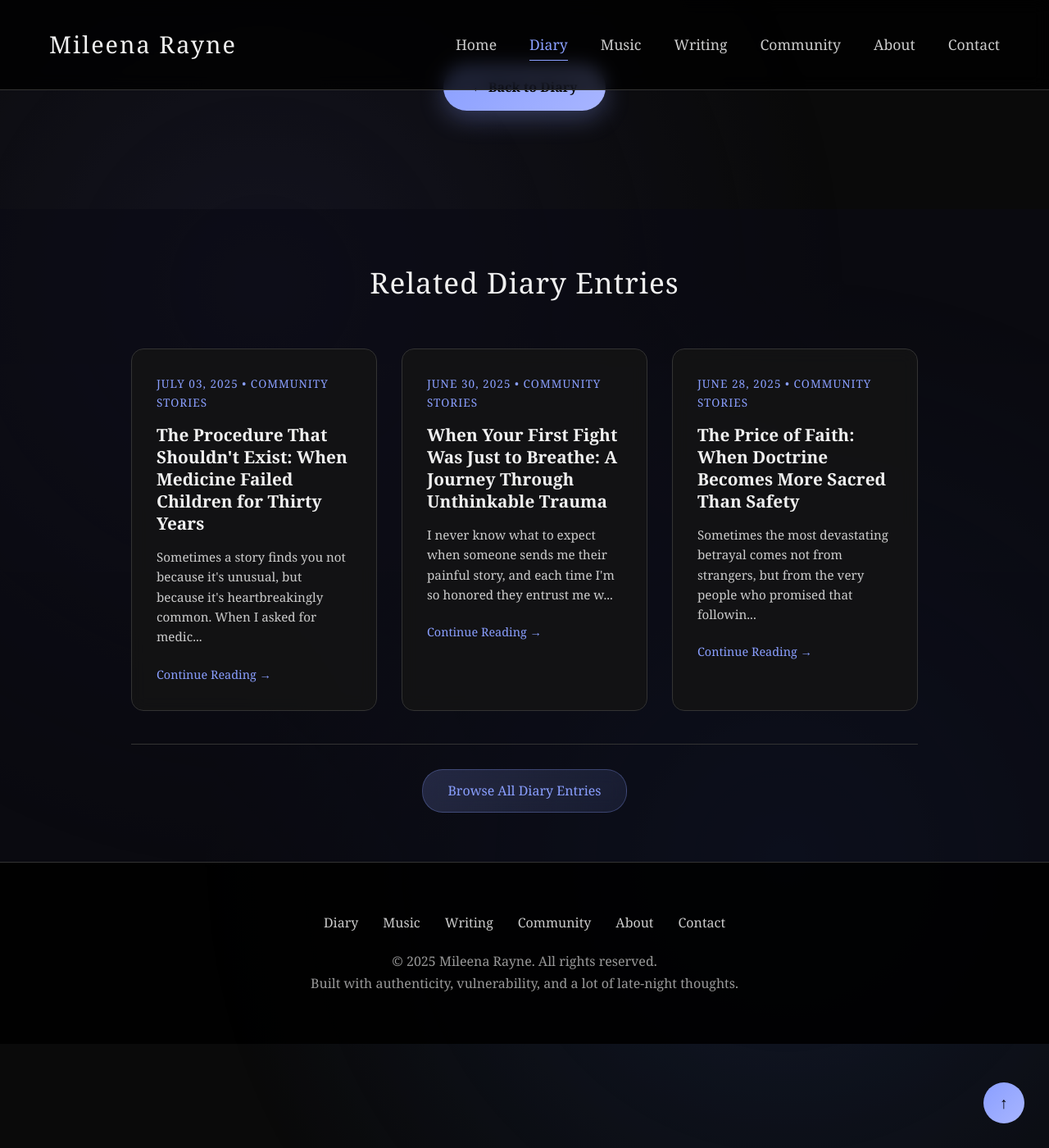
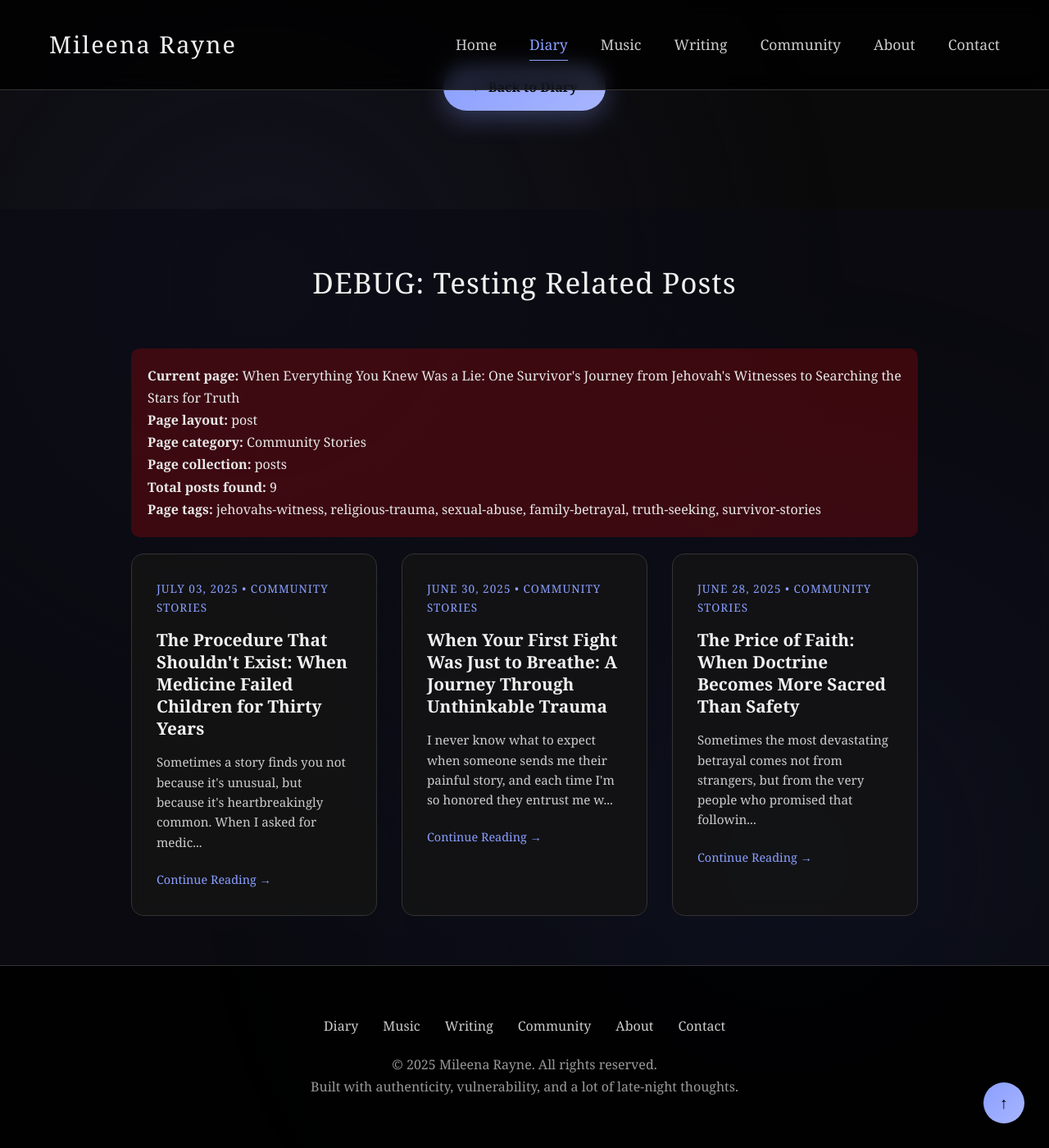
Before and after one commit to Mileena28/Mileena28.github.io, a Jekyll site: the page built from _posts/2025-06-22-when-everything-you-knew-was-a-lie.md, in a window 1280 px wide and 1400 px high, scrolled down 9281 px. Shown: the whole window at 82% size. Built offline with Jekyll 4.4.1, drawn with Linux system fonts in a browser that asks for light colours.

Commit message:
Update related-posts.html

```diff
--- a/_includes/related-posts.html
+++ b/_includes/related-posts.html
@@ -1,161 +1,44 @@
-<!-- Content-Type Specific Related Posts -->
-{% comment %}
-This version keeps diary posts and writing chapters completely separate:
-- Diary posts only recommend other diary posts
-- Writing chapters only recommend other writing chapters
-- Each has intelligent matching within its own content type
-{% endcomment %}
-
-{% comment %} Determine content type {% endcomment %}
-{% if page.collection == 'writing' or page.layout == 'chapter' or page.category contains 'Writing' %}
-  {% assign content_type = 'writing' %}
-{% else %}
-  {% assign content_type = 'diary' %}
-{% endif %}
-
-{% comment %} Get appropriate content pool {% endcomment %}
-{% if content_type == 'writing' %}
-  {% comment %} Only writing chapters/content {% endcomment %}
-  {% assign content_pool = site.posts | where_exp: "post", "post.url != page.url and (post.category contains 'Writing' or post.layout == 'chapter')" %}
-  {% if site.writing %}
-    {% assign writing_chapters = site.writing | where_exp: "chapter", "chapter.url != page.url" %}
-    {% assign content_pool = content_pool | concat: writing_chapters %}
-  {% endif %}
-{% else %}
-  {% comment %} Only diary posts (exclude writing content) {% endcomment %}
-  {% assign content_pool = site.posts | where_exp: "post", "post.url != page.url and post.category != 'Writing' and post.layout != 'chapter'" %}
-{% endif %}
-
-{% assign related_content = '' | split: '' %}
-
-{% if content_type == 'writing' %}
-  {% comment %} WRITING CONTENT MATCHING {% endcomment %}
-
-  {% comment %} Priority 1: Same book/series {% endcomment %}
-  {% if page.book_title or page.series %}
-    {% for content_item in content_pool %}
-      {% if (page.book_title and content_item.book_title == page.book_title) or (page.series and content_item.series == page.series) %}
-        {% assign related_content = related_content | push: content_item %}
-      {% endif %}
-    {% endfor %}
-  {% endif %}
-
-  {% comment %} Priority 2: Same tags (genre, themes) {% endcomment %}
-  {% if related_content.size < 3 and page.tags.size > 0 %}
-    {% for content_item in content_pool %}
-      {% unless related_content contains content_item %}
-        {% if content_item.tags %}
-          {% assign common_tags = page.tags | where_exp: "tag", "content_item.tags contains tag" %}
-          {% if common_tags.size > 0 %}
-            {% assign related_content = related_content | push: content_item %}
-          {% endif %}
-        {% endif %}
-      {% endunless %}
-    {% endfor %}
-  {% endif %}
-
-  {% comment %} Priority 3: Recent chapters {% endcomment %}
-  {% if related_content.size < 3 %}
-    {% assign recent_content = content_pool | sort: "date" | reverse %}
-    {% for content_item in recent_content %}
-      {% unless related_content contains content_item %}
-        {% assign related_content = related_content | push: content_item %}
-      {% endunless %}
-      {% if related_content.size >= 3 %}{% break %}{% endif %}
-    {% endfor %}
-  {% endif %}
-
-{% else %}
-  {% comment %} DIARY POST MATCHING {% endcomment %}
-
-  {% comment %} Priority 1: Same tags (topics like trauma, recovery, mental health) {% endcomment %}
-  {% if page.tags.size > 0 %}
-    {% for content_item in content_pool %}
-      {% if content_item.tags %}
-        {% assign common_tags = page.tags | where_exp: "tag", "content_item.tags contains tag" %}
-        {% if common_tags.size > 0 %}
-          {% assign related_content = related_content | push: content_item %}
-        {% endif %}
-      {% endif %}
-    {% endfor %}
-  {% endif %}
-
-  {% comment %} Priority 2: Same category {% endcomment %}
-  {% if related_content.size < 3 and page.category %}
-    {% for content_item in content_pool %}
-      {% unless related_content contains content_item %}
-        {% if content_item.category == page.category %}
-          {% assign related_content = related_content | push: content_item %}
-        {% endif %}
-      {% endunless %}
-    {% endfor %}
-  {% endif %}
-
-  {% comment %} Priority 3: Recent diary entries {% endcomment %}
-  {% if related_content.size < 3 %}
-    {% assign recent_content = content_pool | sort: "date" | reverse %}
-    {% for content_item in recent_content %}
-      {% unless related_content contains content_item %}
-        {% assign related_content = related_content | push: content_item %}
-      {% endunless %}
-      {% if related_content.size >= 3 %}{% break %}{% endif %}
-    {% endfor %}
-  {% endif %}
-{% endif %}
-
-{% comment %} Display related content {% endcomment %}
-{% if related_content.size > 0 %}
+<!-- DEBUG: Simple Related Posts Test -->
 <section class="related-posts-section">
   <div class="related-posts-container">
-    {% if content_type == 'writing' %}
-      <h3 class="related-posts-title">More Stories to Explore</h3>
-    {% else %}
-      <h3 class="related-posts-title">Related Diary Entries</h3>
-    {% endif %}
+    <h3 class="related-posts-title">DEBUG: Testing Related Posts</h3>
 
-    <div class="related-posts-grid">
-      {% for content_item in related_content limit:3 %}
-        <article class="related-post-card">
-          <div class="related-post-meta">
-            {{ content_item.date | date: "%B %d, %Y" }} •
-            {% if content_type == 'writing' %}
-              {% if content_item.book_title %}{{ content_item.book_title }}{% else %}Writing{% endif %}
-            {% else %}
-              {{ content_item.category | default: "Diary Entry" }}
+    <!-- Debug info -->
+    <div style="background: rgba(255,0,0,0.2); padding: 20px; margin: 20px 0; border-radius: 10px;">
+      <p><strong>Current page:</strong> {{ page.title }}</p>
+      <p><strong>Page layout:</strong> {{ page.layout }}</p>
+      <p><strong>Page category:</strong> {{ page.category }}</p>
+      <p><strong>Page collection:</strong> {{ page.collection }}</p>
+      <p><strong>Total posts found:</strong> {{ site.posts.size }}</p>
+
+      {% if page.tags %}
+        <p><strong>Page tags:</strong> {{ page.tags | join: ", " }}</p>
       {% endif %}
     </div>
 
+    <!-- Show recent posts regardless of type -->
+    <div class="related-posts-grid">
+      {% assign recent_posts = site.posts | where_exp: "post", "post.url != page.url" | sort: "date" | reverse %}
+
+      {% if recent_posts.size > 0 %}
+        {% for post in recent_posts limit:3 %}
+          <article class="related-post-card">
+            <div class="related-post-meta">
+              {{ post.date | date: "%B %d, %Y" }} • {{ post.category | default: "No Category" }}
+            </div>
             <h4 class="related-post-title">
-            <a href="{{ content_item.url }}">
-              {% if content_type == 'writing' and content_item.chapter_number %}
-                Chapter {{ content_item.chapter_number }}: {{ content_item.title }}
-              {% else %}
-                {{ content_item.title }}
-              {% endif %}
-            </a>
+              <a href="{{ post.url }}">{{ post.title }}</a>
             </h4>
-
             <p class="related-post-excerpt">
-            {{ content_item.excerpt | strip_html | truncate: 120 }}
+              {{ post.excerpt | strip_html | truncate: 120 }}
             </p>
-
-          <a href="{{ content_item.url }}" class="related-post-link">
-            {% if content_type == 'writing' %}
-              {% if content_item.chapter_number %}Read Chapter →{% else %}Read Story →{% endif %}
-            {% else %}
-              Continue Reading →
-            {% endif %}
-          </a>
+            <a href="{{ post.url }}" class="related-post-link">Continue Reading →</a>
           </article>
         {% endfor %}
-    </div>
-
-    {% comment %} Content-specific call-to-action {% endcomment %}
-    <div class="related-posts-footer">
-      {% if content_type == 'writing' %}
-        <a href="/writing/" class="explore-more-link">Explore All Stories</a>
       {% else %}
-        <a href="/diary/" class="explore-more-link">Browse All Diary Entries</a>
+        <p style="color: #ff6b6b; text-align: center; font-size: 1.2em;">
+          No other posts found! You may need more posts for related content to show.
+        </p>
       {% endif %}
     </div>
   </div>
@@ -187,7 +70,6 @@ This version keeps diary posts and writing chapters completely separate:
   display: grid;
   grid-template-columns: repeat(auto-fit, minmax(300px, 1fr));
   gap: 30px;
-  margin-bottom: 40px;
 }
 
 .related-post-card {
@@ -249,31 +131,6 @@ This version keeps diary posts and writing chapters completely separate:
   border-bottom-color: #8a9fff;
 }
 
-.related-posts-footer {
-  text-align: center;
-  padding-top: 30px;
-  border-top: 1px solid #333;
-}
-
-.explore-more-link {
-  display: inline-block;
-  padding: 12px 30px;
-  background: linear-gradient(135deg, rgba(138, 159, 255, 0.2), rgba(138, 159, 255, 0.1));
-  border: 1px solid rgba(138, 159, 255, 0.3);
-  color: #8a9fff;
-  text-decoration: none;
-  border-radius: 25px;
-  font-weight: 500;
-  transition: all 0.3s ease;
-  backdrop-filter: blur(10px);
-}
-
-.explore-more-link:hover {
-  background: linear-gradient(135deg, rgba(138, 159, 255, 0.3), rgba(138, 159, 255, 0.15));
-  border-color: #8a9fff;
-  transform: translateY(-2px);
-}
-
 @media (max-width: 768px) {
   .related-posts-grid {
     grid-template-columns: 1fr;
@@ -289,4 +146,3 @@ This version keeps diary posts and writing chapters completely separate:
   }
 }
 </style>
-{% endif %}
```
Lines whose indentation alone changed are shown as unchanged.
